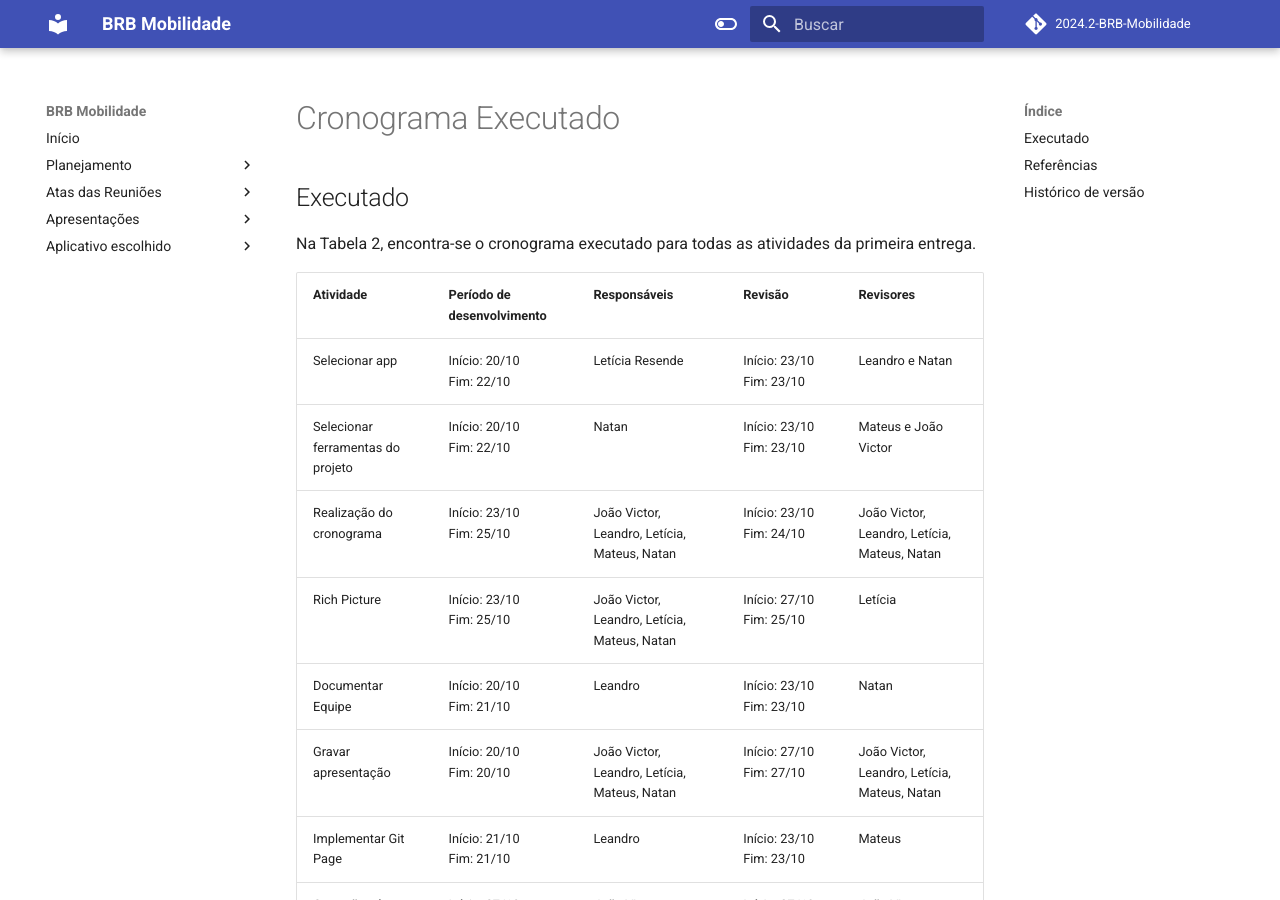
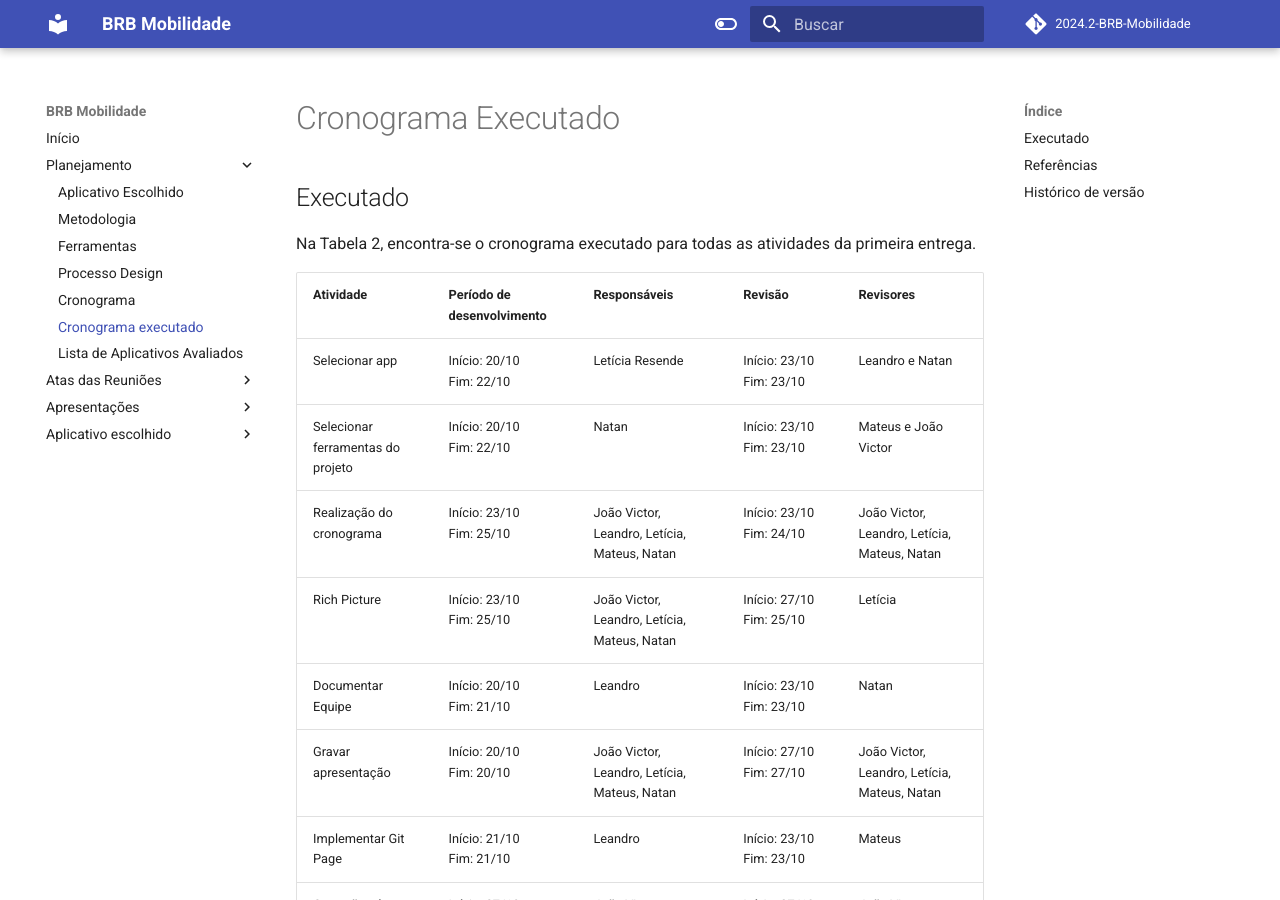
Before and after one commit to Requisitos-de-Software/2024.2-CAESB-Autoatendimento, an MkDocs documentation site: the page built from docs/planejamento/cronograma_executado.md, in a window 1280 px wide and 900 px high. Built offline with MkDocs 1.6.1 and Material for MkDocs 9.7.7, drawn with Linux system fonts in a browser that asks for light colours; comment, search, counter and statistics services are not loaded.

Commit message:
ajustes no cronograma executado

```diff
--- a/mkdocs.yml
+++ b/mkdocs.yml
@@ -39,7 +39,7 @@
       - Ferramentas: planejamento/ferramentas.md
       - Processo Design: planejamento/processoDesign.md
       - Cronograma: planejamento/cronograma.md
-      - Cronograma executado: planejamento/cronograma_exec.md
+      - Cronograma executado: planejamento/cronograma_executado.md
       - Lista de Aplicativos Avaliados: planejamento/Aplicativo_Avaliados.md
 
   - Atas das Reuniões:
```
